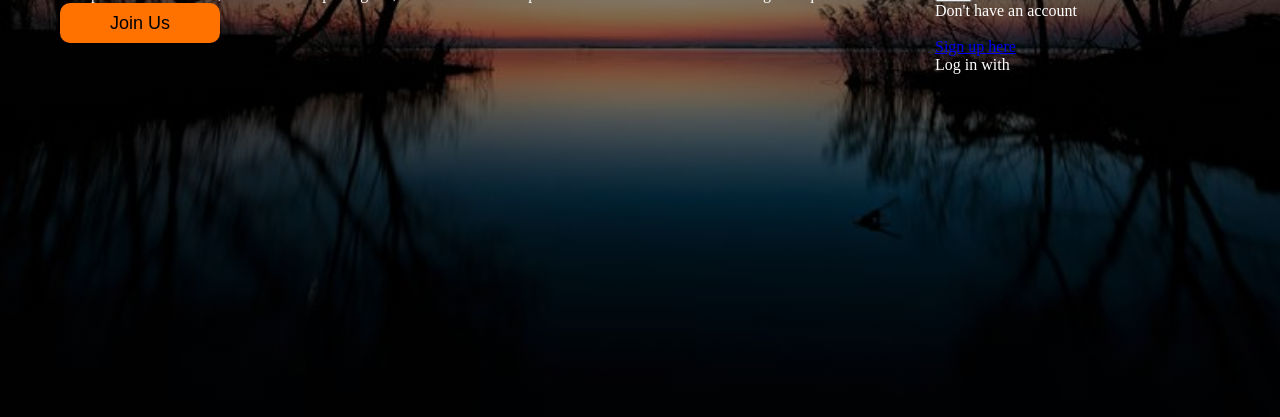
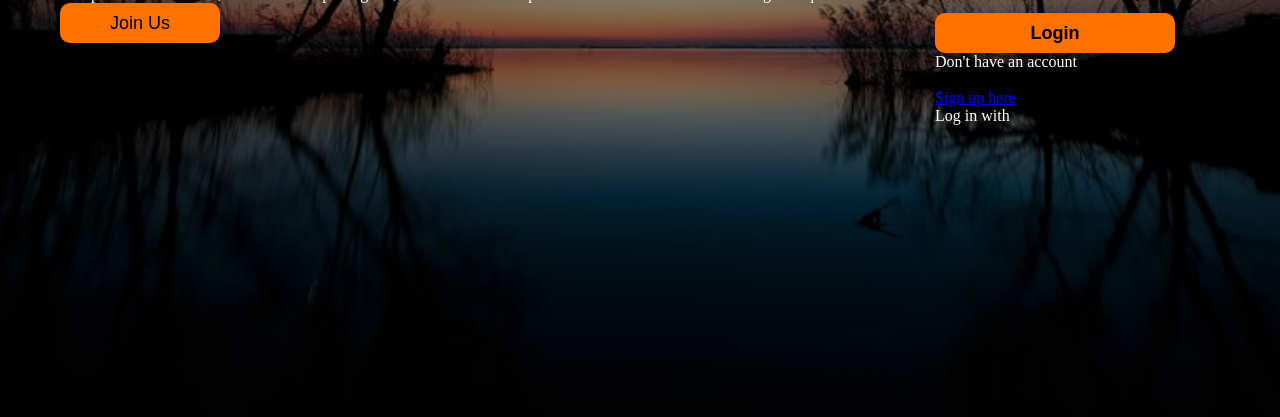
Before and after one commit to Elvis24-tech/Preroz, a plain HTML site: page index.html in a window 1280 px wide. Shown: the part 383-800 px from the top of the page. Drawn offline with Linux system fonts and the light colour scheme.

Commit message:
input form

```diff
--- a/style.css
+++ b/style.css
@@ -204,3 +204,27 @@ ul li a:hover{
     color: #fff;
     font-family: 'Arial';
 }
+
+.btnn{
+    width: 240px;
+    height: 40px;
+    background: #ff7200;
+    border: none;
+    margin-top: 30px;
+    border-radius: 10px;
+    font-size: 18px;
+    cursor: pointer;
+    color: #fff;
+    transition: 0.4 ease;
+}
+
+.btnn:hover{
+    background: #fff;
+    color: #ff7200;
+}
+
+.btnn a{
+    text-decoration: none;
+    color: #000;
+    font-weight: bold;
+}
```
